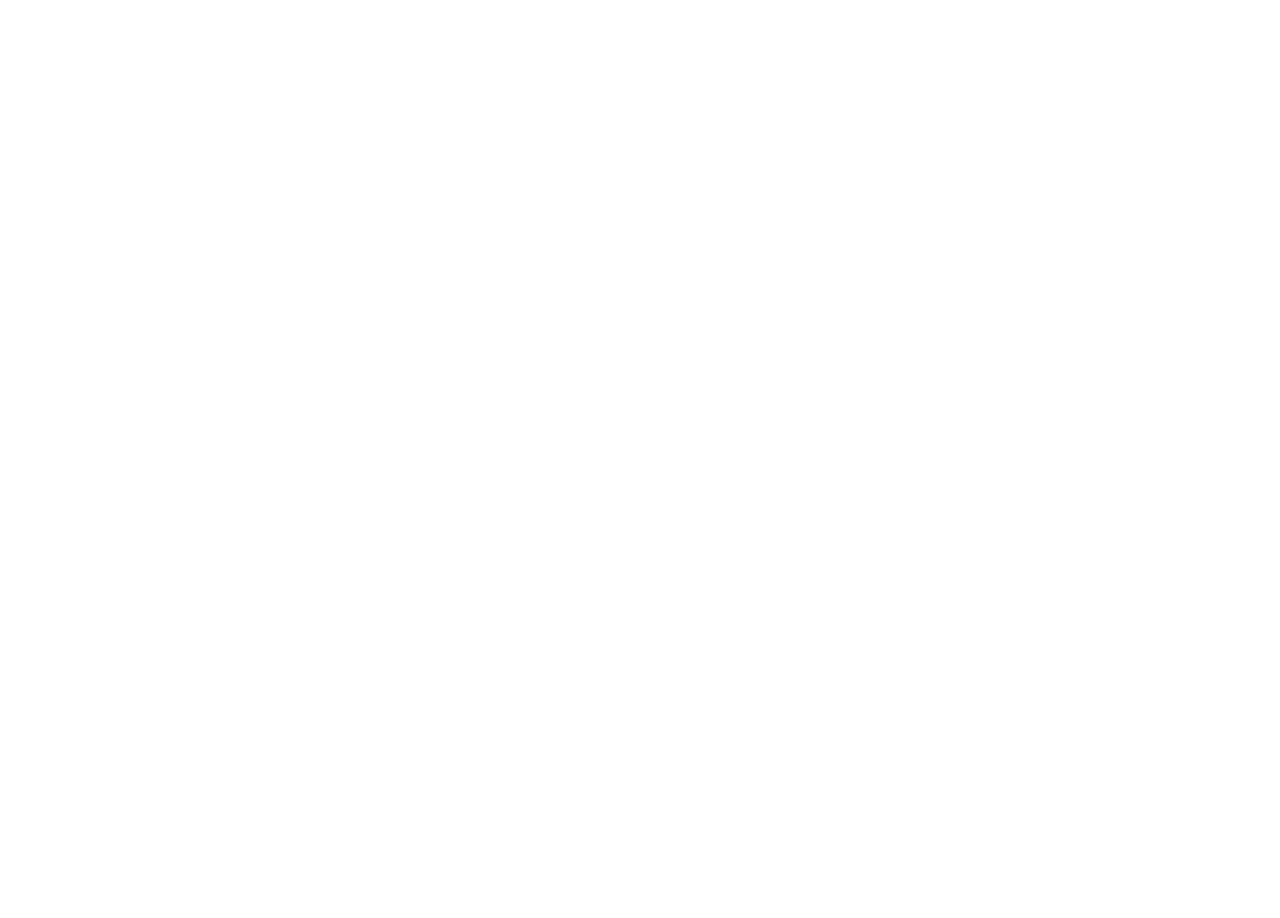
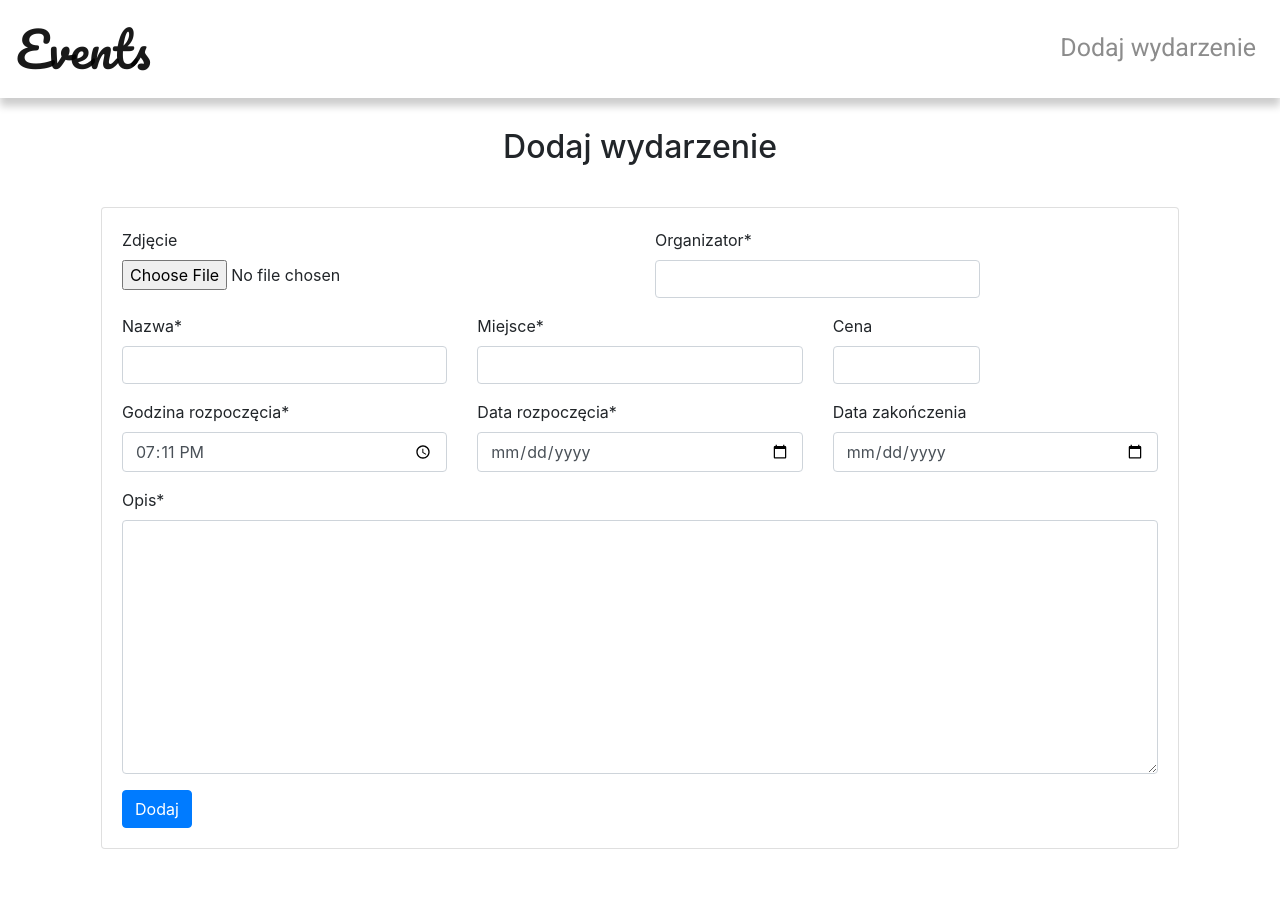
Before and after one commit to dzania/Events, a Django app: page /add/ in a window 1280 px wide. Before the commit the page is empty. Before the commit the page ends 800 px from the top, so only its background shows below. Run offline with Django 3.2, Linux system fonts and the light colour scheme; some libraries are stand-ins or nearby versions.

Commit message:
Finished form and template for adding event

```diff
--- a/core/settings.py
+++ b/core/settings.py
@@ -41,6 +41,7 @@ INSTALLED_APPS = [
     'django.contrib.messages',
     'django.contrib.staticfiles',
     'events.apps.EventsConfig',
+    'crispy_forms',
 ]
 
 MIDDLEWARE = [
@@ -131,3 +132,4 @@ MEDIA_ROOT = os.path.join(BASE_DIR, 'media/')
 # https://docs.djangoproject.com/en/3.2/ref/settings/#default-auto-field
 
 DEFAULT_AUTO_FIELD = 'django.db.models.BigAutoField'
+CRISPY_TEMPLATE_PACK = 'bootstrap4'
--- a/events/forms.py
+++ b/events/forms.py
@@ -1,8 +1,23 @@
-from django.forms import ModelForm
+from django.forms import ModelForm, DateField, widgets
 from .models import Event
 
 class EventForm(ModelForm):
     class Meta:
         model = Event
-        fields = ('id','image','organizer','title','description','start_date',
-                  'end_date','location','price','published')
+        exclude = ['published']
+        labels = {
+            'image':'Zdjęcie',
+            'organizer':'Organizator',
+            'title':'Nazwa',
+            'description':'Opis',
+            'start_time':'Godzina rozpoczęcia',
+            'start_date':'Data rozpoczęcia',
+            'end_date':'Data zakończenia',
+            'location':'Miejsce',
+            'price':'Cena',
+        }
+        widgets = {
+            'start_time': widgets.TimeInput(attrs={'type':'time'},format='%H:%M'),
+            'start_date': widgets.DateInput(attrs={'type': 'date'}),
+            'end_date': widgets.DateInput(attrs={'type': 'date'})
+        }
--- a/events/models.py
+++ b/events/models.py
@@ -7,7 +7,8 @@ class Event(models.Model):
     organizer = models.CharField(max_length=50)
     title = models.CharField(max_length=80)
     description = models.TextField()
-    start_date = models.DateTimeField(blank=False)
+    start_time = models.TimeField(auto_now=False,auto_now_add=False,default = timezone.now)
+    start_date = models.DateField(blank=False)
     end_date = models.DateField(blank=True)
     location = models.CharField(max_length=100)
     price = models.IntegerField(blank=True)
--- a/events/templates/events/form.html
+++ b/events/templates/events/form.html
@@ -0,0 +1,33 @@
+{% extends 'base.html' %} {% block content %} {% load crispy_forms_tags %}
+<style>
+  h2 {
+    margin: auto;
+    text-align: center;
+    padding: 25px;
+  }
+</style>
+<div class="container form-container">
+  <h2>Dodaj wydarzenie</h2>
+  <div class="shadow-lg p-3 mb-5 bg-white rounded">
+    <div class="card">
+      <div class="card-body">
+        <form class="row g-3" action="" method="post">
+          {% csrf_token %}
+          <div class="col-md-6">{{form.image|as_crispy_field}}</div>
+          <div class="col-md-4">{{form.organizer|as_crispy_field}}</div>
+          <div class="col-md-4">{{form.title|as_crispy_field}}</div>
+          <div class="col-md-4">{{form.location|as_crispy_field}}</div>
+          <div class="col-md-2">{{form.price|as_crispy_field}}</div>
+          <div class="col-md-4">{{form.start_time|as_crispy_field}}</div>
+          <div class="col-md-4">{{form.start_date|as_crispy_field}}</div>
+          <div class="col-md-4">{{form.end_date|as_crispy_field}}</div>
+          <div class="col-md-12">{{form.description|as_crispy_field}}</div>
+          <div class="col-12">
+            <button class="btn btn-primary" type="submit">Dodaj</button>
+          </div>
+        </form>
+      </div>
+    </div>
+  </div>
+</div>
+{% endblock %}
--- a/events/views.py
+++ b/events/views.py
@@ -10,7 +10,7 @@ def add_event(request):
         if form.is_valid():
             form.save()
             messages.success(request,"Event created successfully")
-        return HttpResponseRedirect('')
+        return HttpResponseRedirect('events/index.html')
     else:
         form = EventForm()
     return render(request,"events/form.html",{"form":form})
--- a/static/css/style.css
+++ b/static/css/style.css
@@ -1,36 +1,34 @@
 @import url("https://fonts.googleapis.com/css2?family=Pacifico&display=swap");
 @import url("https://fonts.googleapis.com/css2?family=Roboto&display=swap");
+
 body {
   margin: 0%;
+  padding: 0%;
 }
 .navbar {
   box-shadow: 0 8px 8px 0 rgba(0, 0, 0, 0.2);
 }
-.navbar .navbar-super {
-  text-decoration: none;
-}
-.navbar .navbar-brand {
+.navbar-light .navbar-brand {
   font-size: 3rem;
   text-decoration: none;
   font-family: "Pacifico", cursive;
   color: black;
-  transition: 0.6s;
 }
-.navbar .navbar-brand:hover {
+.navbar-light .navbar-brand:focus,
+.navbar-light .navbar-brand:hover {
   color: orangered;
 }
-.navbar-nav .nav-item a {
+
+.navbar-nav .nav-item {
   font-family: "Roboto", sans-serif;
   font-weight: 500;
-  font-size: 20px;
+  font-size: 25px;
   text-decoration: none;
   color: black;
+  opacity: 0.9;
   transition: 0.5s;
 }
-/*.navbar-nav .nav-item a:hover {*/
-  /*color: orangered;*/
-  /*border-bottom: 1px solid orangered;*/
-/*}*/
+
 .navbar-nav .nav-item::after {
   content: "";
   display: block;
@@ -39,7 +37,11 @@ body {
   color: orangered;
   background: orangered;
   transition: width 0.3s;
+  opacity: 1;
 }
 .navbar-nav .nav-item:hover::after {
-    width: 100%;
+  width: 100%;
 }
+.container {
+  padding: 5px;
+}
--- a/templates/base.html
+++ b/templates/base.html
@@ -29,7 +29,7 @@
     <header>
       <nav class="navbar navbar-light navbar-super navbar-expand-lg">
         <div class="d-flex flex-grow-1">
-          <a class="navbar-brand" href="#">Events</a>
+          <a class="navbar-brand" href="{% url 'index' %}">Events</a>
           <button
             class="navbar-toggler"
             type="button"
@@ -41,11 +41,15 @@
         </div>
         <div class="collapse navbar-collapse flex-grow-1 text-right" id="data">
           <ul class="navbar-nav ml-auto flex-nowrap">
+            {% comment %}
             <li class="nav-item">
-                <a href="#" class="nav-link">Wydarzenia</a>
+              {% endcomment %} {% comment %}<a href="#" class="nav-link"
+                >Wydarzenia</a
+              >{% endcomment %} {% comment %}
             </li>
+            {% endcomment %}
             <li class="nav-item">
-                <a href="#" class="nav-link">Dodaj wydarzenie </a>
+              <a href="{% url 'add' %}" class="nav-link">Dodaj wydarzenie </a>
             </li>
           </ul>
         </div>
```
Also changed, not shown: db.sqlite3, events/migrations/0002_auto_20210606_1815.py (added), 1 other file. Lines whose indentation alone changed are shown as unchanged.
